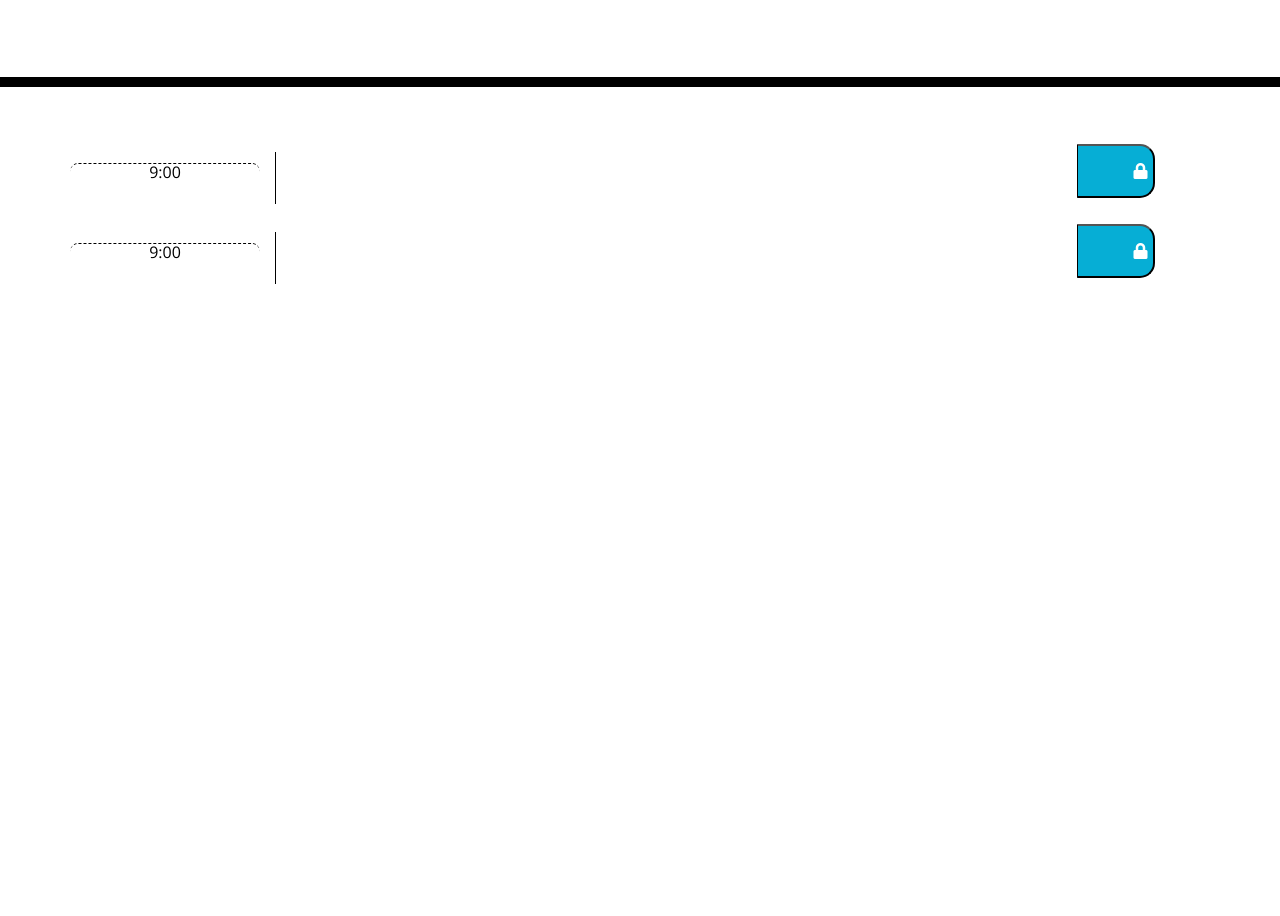
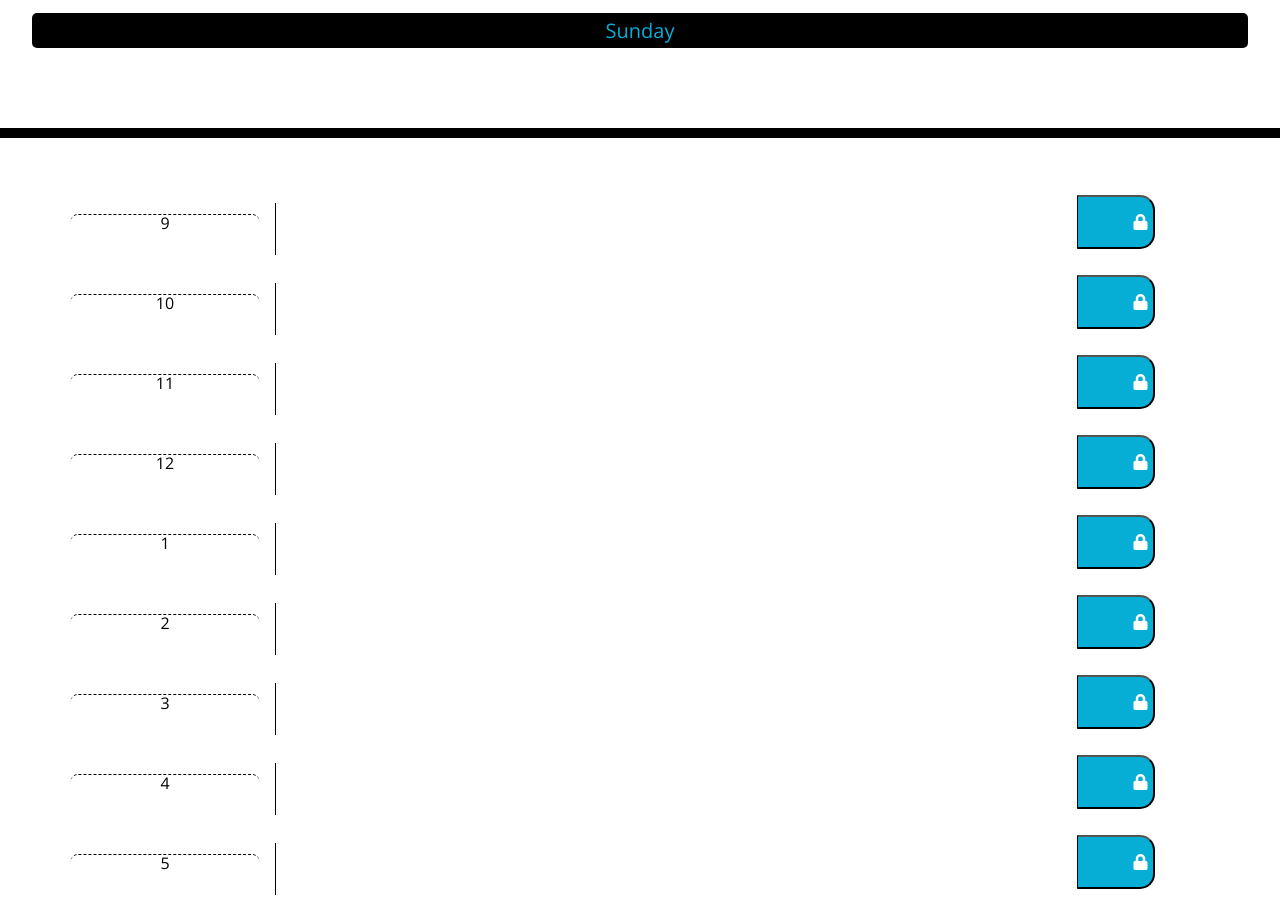
Before and after one commit to arianaw15/Jquery-Day-Planner, a plain HTML site: page 02-Homework/Develop/index.html in a window 1280 px wide. Shown: the part 181-1097 px from the top of the page. Before the commit the page ends 800 px from the top, so only its background shows below. Drawn offline with nearby package versions, Linux system fonts and the light colour scheme.

Commit message:
Added all rows and logic for local storage for each row

```diff
--- a/02-Homework/Develop/index.html
+++ b/02-Homework/Develop/index.html
@@ -30,23 +30,100 @@
     </header>
     <div class="container">
       <div class="row" id="row1">
-        <div class="col-sm-2 time-block hour" id="div1">9:00</div>
+        <div class="col-sm-2 time-block hour" id="div1">9</div>
         <div class="col-sm-8">
-          <textarea class= "text1" type="text"></textarea>
+          <textarea class="text1" type="text"></textarea>
         </div>
         <div class="col-sm-2">
-          <button class= "saveBtn">
+          <button class="saveBtn">
             <i class="fa fa-lock" aria-hidden="true"></i>
           </button>
         </div>
       </div>
-      <div class="row" id="row1">
-        <div class="col-sm-2 time-block hour" id="div1">9:00</div>
+      <div class="row" id="row2">
+        <div class="col-sm-2 time-block hour" id="div2">10</div>
         <div class="col-sm-8">
-          <textarea class= "text1" type="text"></textarea>
+          <textarea class="text2" type="text"></textarea>
         </div>
         <div class="col-sm-2">
-          <button class= "saveBtn">
+          <button class="saveBtn">
+            <i class="fa fa-lock" aria-hidden="true"></i>
+          </button>
+        </div>
+      </div>
+      <div class="row" id="row3">
+        <div class="col-sm-2 time-block hour" id="div2">11</div>
+        <div class="col-sm-8">
+          <textarea class="text3" type="text"></textarea>
+        </div>
+        <div class="col-sm-2">
+          <button class="saveBtn">
+            <i class="fa fa-lock" aria-hidden="true"></i>
+          </button>
+        </div>
+      </div>
+      <div class="row" id="row4">
+        <div class="col-sm-2 time-block hour" id="div4">12</div>
+        <div class="col-sm-8">
+          <textarea class="text4" type="text"></textarea>
+        </div>
+        <div class="col-sm-2">
+          <button class="saveBtn">
+            <i class="fa fa-lock" aria-hidden="true"></i>
+          </button>
+        </div>
+      </div>
+      <div class="row" id="row5">
+        <div class="col-sm-2 time-block hour" id="div5">1</div>
+        <div class="col-sm-8">
+          <textarea class="text5" type="text"></textarea>
+        </div>
+        <div class="col-sm-2">
+          <button class="saveBtn">
+            <i class="fa fa-lock" aria-hidden="true"></i>
+          </button>
+        </div>
+      </div>
+      <div class="row" id="row6">
+        <div class="col-sm-2 time-block hour" id="div6">2</div>
+        <div class="col-sm-8">
+          <textarea class="text6" type="text"></textarea>
+        </div>
+        <div class="col-sm-2">
+          <button class="saveBtn">
+            <i class="fa fa-lock" aria-hidden="true"></i>
+          </button>
+        </div>
+      </div>
+      <div class="row" id="row7">
+        <div class="col-sm-2 time-block hour" id="div7">3</div>
+        <div class="col-sm-8">
+          <textarea class="text7" type="text"></textarea>
+        </div>
+        <div class="col-sm-2">
+          <button class="saveBtn">
+            <i class="fa fa-lock" aria-hidden="true"></i>
+          </button>
+        </div>
+      </div>
+      <div class="row" id="row8">
+        <div class="col-sm-2 time-block hour" id="div8">4</div>
+        <div class="col-sm-8">
+          <textarea class="text8" type="text"></textarea>
+        </div>
+        <div class="col-sm-2">
+          <button class="saveBtn">
+            <i class="fa fa-lock" aria-hidden="true"></i>
+          </button>
+        </div>
+      </div>
+      <div class="row" id="row9">
+        <div class="col-sm-2 time-block hour" id="div9">5</div>
+        <div class="col-sm-8">
+          <textarea class="text9" type="text"></textarea>
+        </div>
+        <div class="col-sm-2">
+          <button class="saveBtn">
             <i class="fa fa-lock" aria-hidden="true"></i>
           </button>
         </div>
@@ -93,19 +170,79 @@
             break;
         }
       }
-     var text = $(".text1").val();
+      var dayOfWeek = $("#currentDay").text(weekDay);
+      function getStore() {
+        var storageItem = localStorage.getItem("Planner1");
+        $(".text1").append(storageItem);
+        var storageItem2 = localStorage.getItem("Planner2");
+        $(".text2").append(storageItem2);
+        var storageItem3 = localStorage.getItem("Planner3");
+        $(".text3").append(storageItem3);
+        var storageItem4 = localStorage.getItem("Planner4");
+        $(".text4").append(storageItem4);
+        var storageItem5 = localStorage.getItem("Planner5");
+        $(".text5").append(storageItem5);
+        var storageItem6 = localStorage.getItem("Planner6");
+        $(".text6").append(storageItem6);
+        var storageItem7 = localStorage.getItem("Planner7");
+        $(".text7").append(storageItem7);
+        var storageItem8 = localStorage.getItem("Planner8");
+        $(".text8").append(storageItem8);
+        var storageItem9 = localStorage.getItem("Planner9");
+        $(".text9").append(storageItem9);
+      }
+      getStore();
 
-      $(".saveBtn").click(function() {
+      var hourBlock = $(".col-sm-2 time-block hour");
+
+      $(".saveBtn").click(function () {
+        $(this);
         storeText();
       });
 
-      function storeText(){
+      function storeText() {
         var text = $(".text1").val();
-        // var textInput = $(this).text;
-        alert(text);
         localStorage.setItem("Planner1", text);
+        var text2 = $(".text2").val();
+        localStorage.setItem("Planner2", text2);
+        var text3 = $(".text3").val();
+        localStorage.setItem("Planner3", text3);
+        var text4 = $(".text4").val();
+        localStorage.setItem("Planner4", text4);
+        var text5 = $(".text5").val();
+        localStorage.setItem("Planner5", text5);
+        var text6 = $(".text6").val();
+        localStorage.setItem("Planner6", text6);
+        var text7 = $(".text7").val();
+        localStorage.setItem("Planner7", text7);
+        var text8 = $(".text8").val();
+        localStorage.setItem("Planner8", text8);
+        var text9 = $(".text9").val();
+        localStorage.setItem("Planner9", text9);
       }
+
+      function timeColor() {
+        if (inum === d.getHours()) {
+          $(".row").addClass(".present");
+        // } else if (hourBlock > d.getHours()) {
+        //   $(".row").addClass(".past");
+        } else {
+          $(".row").addClass(".future");
+        }
+      }
+
+      // function newRow(){
+      //   var newDiv = $("<div>")
+      //   var container = $(".container");
+      //   newDiv.append(container);
+      // }
+
+      // var timeArray = [9,10,11,12,1,2,3,4,5]
+      // timeArray.forEach(element => {
+      //   newRow();
+      // });
+
     </script>
-    <script src="index.java"></script>
+    <!-- <script src="index.java"></script> -->
   </body>
 </html>
--- a/02-Homework/Develop/style.css
+++ b/02-Homework/Develop/style.css
@@ -13,6 +13,15 @@ textarea{
   color: #000000;
   border-left: 1px solid black;
   padding: 10px;
+}
+
+#currentDay {
+  color: #06AED5;
+  text-emphasis: bold;
+  background-color: #000000;
+  height: 35px;
+  border-radius: 5px;
+  padding: 8px;
 }
 
 .jumbotron {
```
Also changed, not shown: 02-Homework/Assets/05-third-party-apis-homework-demo.gif (deleted), 1 other file. Lines whose indentation alone changed are shown as unchanged.
